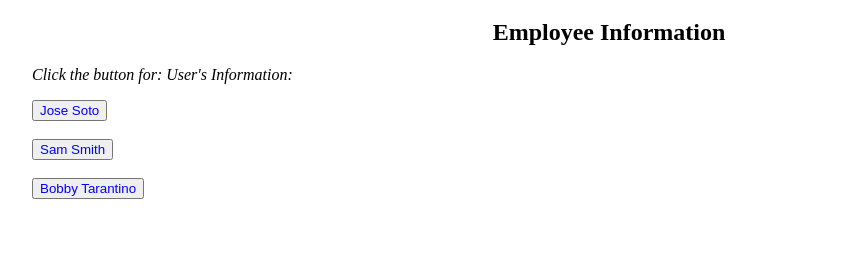
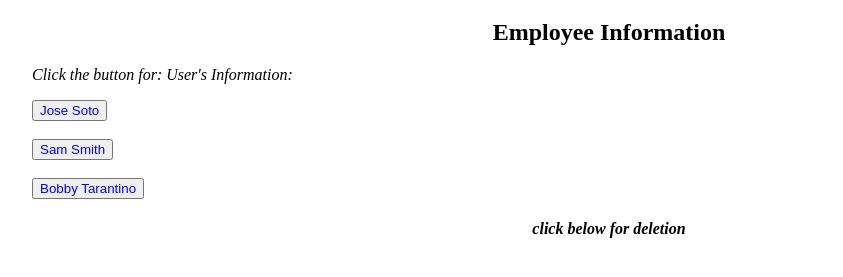
Before and after one commit to jsoto007/jsprojec_v300, a plain HTML site: page index.html in a window 1280 px wide. Shown: the part 119-396 px from the top of the page, without its empty margins (56-899 px from the left). Drawn offline with Linux system fonts and the light colour scheme; no server answers.

Commit message:
added instuctions

```diff
--- a/index.html
+++ b/index.html
@@ -29,6 +29,9 @@
   <br>
   <button id="load_info_3">Bobby Tarantino</button>
 
+  <em>
+  <h4 id="h3-delete-info">click below for deletion</h4>
+  </em>
 
   <ul id="time_sheet"></ul>
 
--- a/style.css
+++ b/style.css
@@ -36,3 +36,9 @@ body {
 }#load_info_3 {
     color: blue;
 }
+
+
+#h3-delete-info {
+    text-align: center;
+    font-family: 'Times New Roman', Times, sefic;
+}
```
